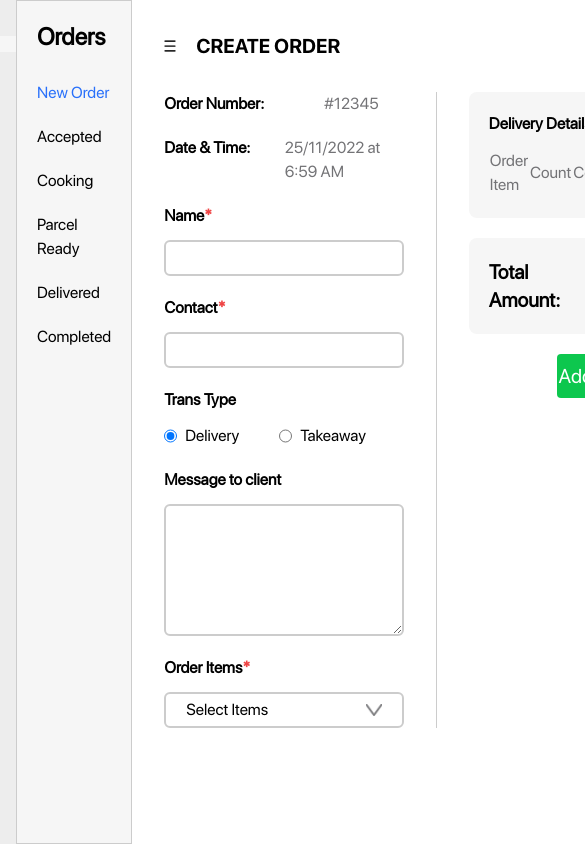
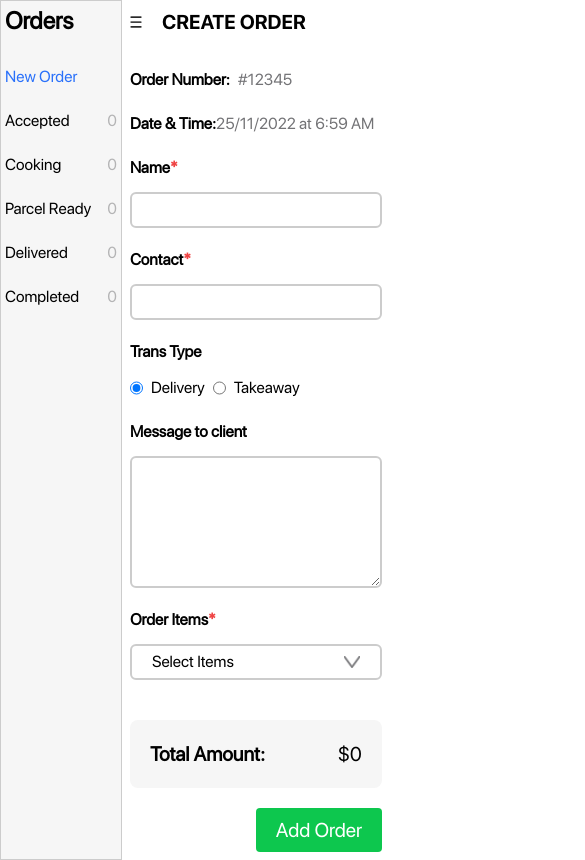
Before and after one commit to Spencehiko/roofstacks-casestudy, a Vue app: page / in a window 390 px wide. Shown: the top 860 px of the page, 585 px wide, since content can reach past the window. Built offline with nearby package versions, Linux system fonts and the light colour scheme.

Commit message:
fix! responsiveness fix

```diff
--- a/src/App.vue
+++ b/src/App.vue
@@ -1,11 +1,16 @@
 <script setup lang="ts">
 import { RouterLink, RouterView } from "vue-router";
-import { orderTypes } from "@/stores/orders";
+import { useOrderStore, orderTypes } from "@/stores/orders";
+
+const store = useOrderStore();
+const { getOrderCountByStatus } = store;
 </script>
 
 <template>
-    <div class="flex flex-row min-h-screen font-sfprodisplay bg-app">
-        <div class="flex flex-col gap-5 w-20 items-center bg-logos">
+    <div
+        class="flex flex-row min-h-screen font-sfprodisplay bg-app overflow-x-hidden"
+    >
+        <div class="hidden md:flex flex-col gap-5 w-20 items-center bg-logos">
             <div class="p-2 w-full">
                 <img src="@/assets/logo.png" alt="Logo" />
             </div>
@@ -20,7 +25,7 @@ import { orderTypes } from "@/stores/orders";
             </div>
         </div>
         <nav
-            class="flex flex-col gap-5 w-60 p-5 bg-navbar border border-navbar"
+            class="p-1 sm:p-5 flex flex-col gap-5 w-44 bg-navbar border border-navbar overflow-hidden"
         >
             <span class="mb-2 text-2xl font-bold">Orders</span>
             <RouterLink to="/" active-class="text-active">New Order</RouterLink>
@@ -32,11 +37,14 @@ import { orderTypes } from "@/stores/orders";
                 <RouterLink
                     :to="'/orders/' + orderLink"
                     active-class="text-active"
+                    class="text-ellipsis overflow-hidden whitespace-nowrap"
                     >{{ order.header }}</RouterLink
                 >
-                <span class="text-lightGray">{{ order.count }}</span>
+                <span class="text-lightGray">{{
+                    getOrderCountByStatus(orderLink.toString())
+                }}</span>
             </div>
         </nav>
-        <RouterView class="w-full p-8" />
+        <RouterView class="w-full" />
     </div>
 </template>
--- a/src/components/AddMultiItems.vue
+++ b/src/components/AddMultiItems.vue
@@ -52,7 +52,7 @@ const toggleItem = (itemId: number) => {
             class="border border-navbar rounded-md px-5 py-1"
         >
             <div
-                class="flex flex-row gap-5"
+                class="flex flex-row"
                 v-for="orderItem in orderItems"
                 :key="orderItem.id"
             >
@@ -74,8 +74,11 @@ const toggleItem = (itemId: number) => {
                 v-for="addedItem in addedItems"
                 :key="addedItem.id"
             >
-                <span>{{ addedItem.name }}</span>
-                <div class="flex flex-row gap-6">
+                <span
+                    class="w-full max-w-50 xs:max-w-33perc sm:max-w-200 text-ellipsis overflow-hidden whitespace-nowrap"
+                    >{{ addedItem.name }}</span
+                >
+                <div class="flex flex-row gap-2 sm:gap-6">
                     <span>{{ "$" + addedItem.price * addedItem.count }}</span>
                     <div
                         class="flex flex-row gap-3 px-3 border border-blue-500 rounded-full w-20 justify-between"
--- a/src/pages/AddPage.vue
+++ b/src/pages/AddPage.vue
@@ -2,7 +2,7 @@
 import { useOrderStore } from "@/stores/orders";
 import { storeToRefs } from "pinia";
 import { onMounted } from "vue";
-import AddMultiItems from "../components/AddMultiItems.vue";
+import AddMultiItems from "@/components/AddMultiItems.vue";
 
 const store = useOrderStore();
 const { lastOrderNumber, currentDateAndTime, addOrder } = store;
@@ -28,21 +28,23 @@ onMounted(() => {
 </script>
 
 <template>
-    <div class="p-5">
+    <div class="p-2 sm:p-8">
         <div class="flex flex-row gap-5 items-center mb-8">
             <img src="@/assets/hamburger.png" class="w-3 h-3" />
             <span class="font-sfprodisplaybold text-xl">CREATE ORDER</span>
         </div>
-        <div class="flex flex-row">
-            <div class="flex flex-col gap-5 flex-1 border-r border-navbar pr-8">
-                <div class="flex flex-row">
-                    <span class="w-40 font-bold">Order Number:</span>
+        <div class="flex flex-col sm:flex-row">
+            <div
+                class="flex flex-col gap-5 flex-1 border-navbar sm:pr-8 sm:border-r"
+            >
+                <div class="flex flex-row gap-2 sm:gap-0">
+                    <span class="sm:w-40 font-bold">Order Number:</span>
                     <span class="text-darkGray">{{
                         "#" + inputFields.orderNumber
                     }}</span>
                 </div>
                 <div class="flex flex-row">
-                    <span class="w-40 font-bold">Date & Time:</span>
+                    <span class="sm:w-40 font-bold">Date & Time:</span>
                     <span class="text-darkGray">{{ inputFields.date }}</span>
                 </div>
                 <div class="flex flex-col gap-3">
@@ -67,7 +69,7 @@ onMounted(() => {
                 </div>
                 <div class="flex flex-col gap-3">
                     <span class="font-bold">Trans Type</span>
-                    <div class="flex flex-row gap-10">
+                    <div class="flex flex-row gap-2 sm:gap-10">
                         <div class="flex flex-row gap-2">
                             <input
                                 type="radio"
@@ -103,8 +105,8 @@ onMounted(() => {
                     <AddMultiItems />
                 </div>
             </div>
-            <div class="pl-8 flex-1">
-                <div class="bg-navbar p-5 rounded-lg">
+            <div class="mt-5 sm:mt-0 sm:pl-8 flex-1">
+                <div class="hidden sm:block bg-navbar p-5 rounded-lg">
                     <span class="font-bold">Delivery Details</span>
                     <table class="w-full mt-3">
                         <tr>
@@ -117,7 +119,11 @@ onMounted(() => {
                             </th>
                         </tr>
                         <tr v-for="addedItem in addedItems" :key="addedItem.id">
-                            <td>{{ addedItem.name }}</td>
+                            <td
+                                class="w-full text-ellipsis overflow-hidden whitespace-nowrap"
+                            >
+                                {{ addedItem.name }}
+                            </td>
                             <td class="text-center">{{ addedItem.count }}</td>
                             <td class="text-right">
                                 {{ addedItem.count * addedItem.price }}
--- a/src/stores/orders.ts
+++ b/src/stores/orders.ts
@@ -199,8 +199,10 @@ export const useOrderStore = defineStore({
             this.ordersToList = this.orders.filter(
                 (order: Order) => order.status === status
             );
-            console.log("this.orders", this.orders);
-            console.log("this.ordersToList", this.ordersToList);
+        },
+        getOrderCountByStatus(status: string): number {
+            return this.orders.filter((order: Order) => order.status === status)
+                .length;
         },
     },
     getters: {
--- a/tailwind.config.js
+++ b/tailwind.config.js
@@ -3,6 +3,9 @@ module.exports = {
     content: ["./index.html", "./src/**/*.{vue,js,ts,jsx,tsx}"],
     theme: {
         extend: {
+            screens: {
+                xs: "400px",
+            },
             backgroundColor: {
                 logos: "#EDEDED",
                 navbar: "#F6F6F6",
@@ -23,6 +26,11 @@ module.exports = {
                 sfprodisplaybold: "SFPRODISPLAYBOLD",
                 sfprodisplaymedium: "SFPRODISPLAYMEDIUM",
             },
+            maxWidth: {
+                50: "50px",
+                "33perc": "33%",
+                200: "200px",
+            },
         },
     },
     plugins: [],
```
